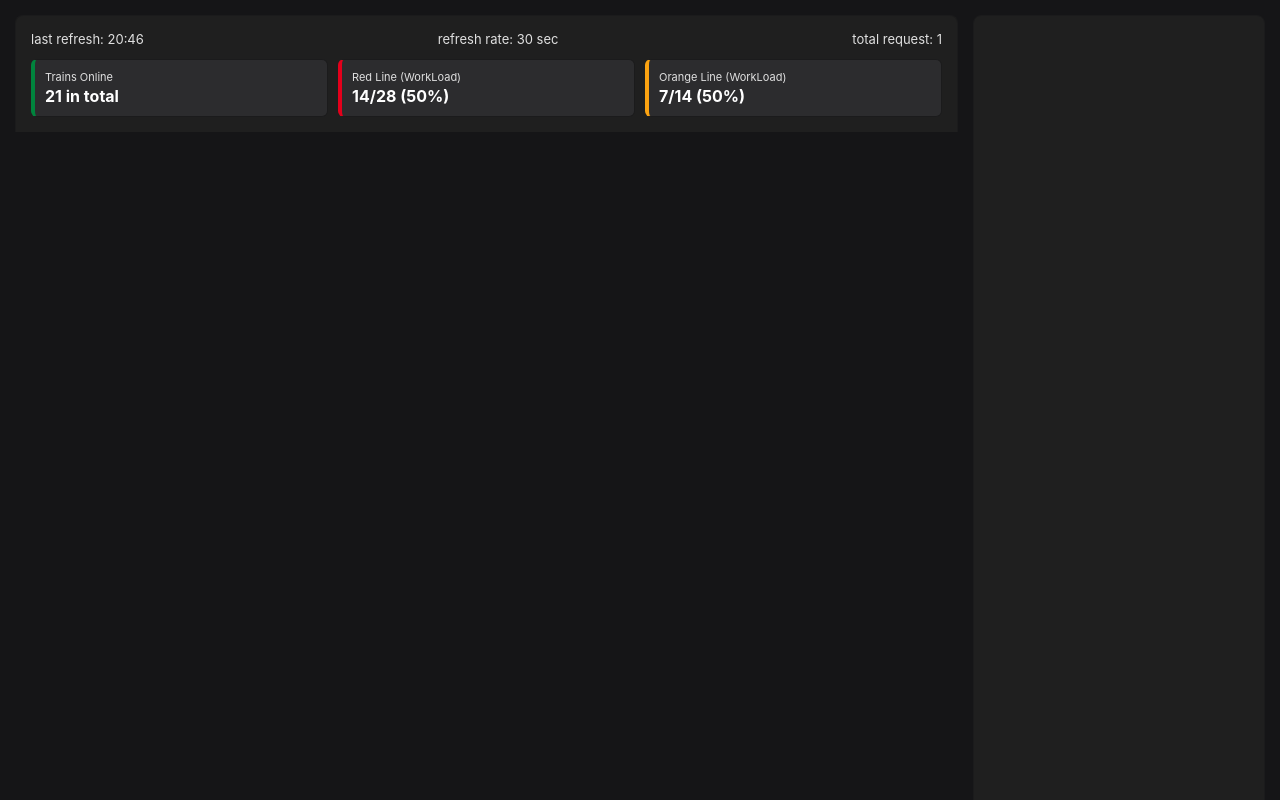
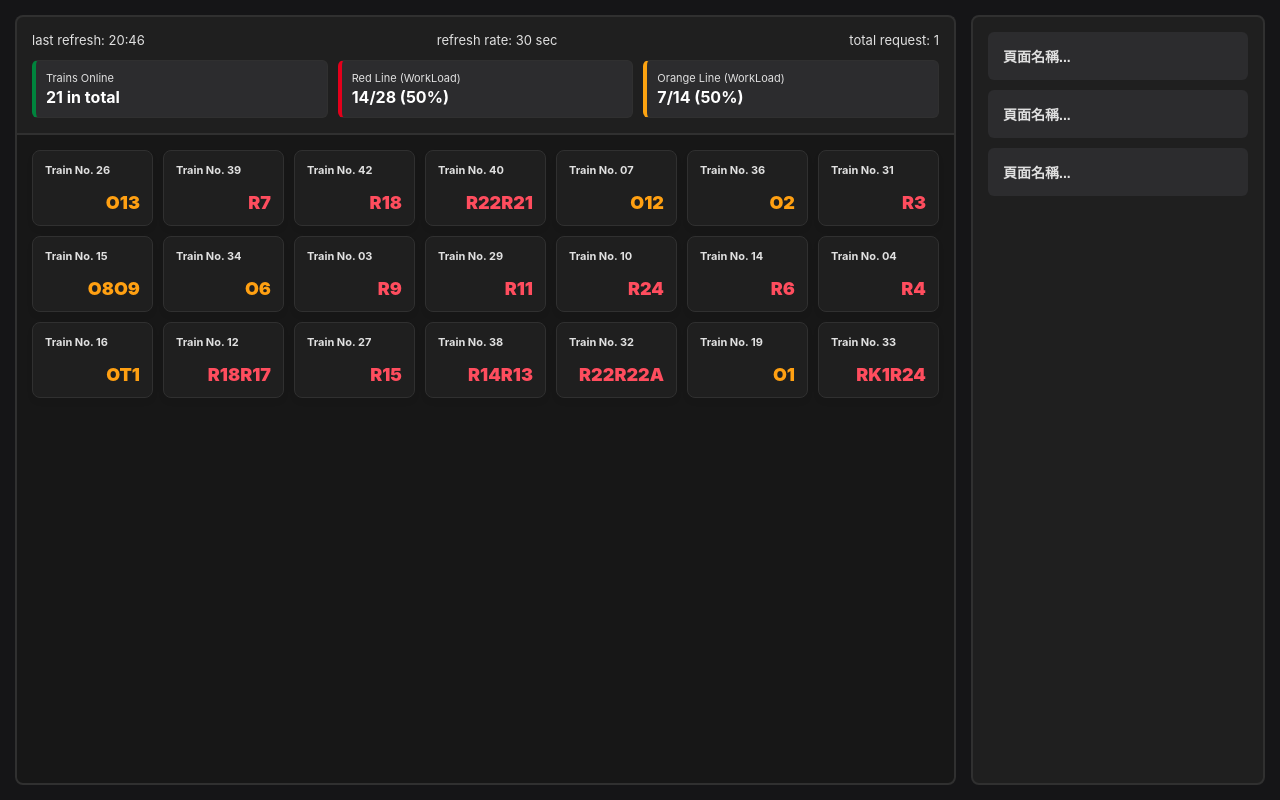
Before and after one commit to Herrrrr98/KRTC-Monitoring, a React (Vite) app: page / in a window 1280 px wide. Built offline with nearby package versions, Linux system fonts and the light colour scheme.

Commit message:
feat: update layout and styling in MainView, enhance train data display, and add navigation buttons

```diff
--- a/index.html
+++ b/index.html
@@ -11,7 +11,8 @@
         margin: 0;
         padding: 0;
         box-sizing: border-box;
-        height: 100%;
+        height: 100vh;
+        max-height: 100vh;
         overflow: hidden;
       }
     </style>
--- a/src/theme.css
+++ b/src/theme.css
@@ -2,7 +2,22 @@
   --bg-body: #151517;
   --bg-panel: #1f1f1f;
   --bg-startBox: #2c2c2e;
+  --bg-trainLiveBox: #171717;
+  --bg-btn: #2c2c2e;
   --text-main: #ffffff;
   --text-meta: #e0e0e0;
-  --border-color: #1b1b1c;
+  --text-red: #ff4d5e;
+  --text-orange: #ffa012;
+  --border-color: #303030;
+  --scrollbar-thumb: #333537;
 }
+
+::-webkit-scrollbar {
+  width: 7px;
+}
+::-webkit-scrollbar-track {
+  background: transparent;
+}
+::-webkit-scrollbar-thumb {
+  background: var(--scrollbar-thumb); border-radius: 3px;
+}
--- a/src/views/MainView.jsx
+++ b/src/views/MainView.jsx
@@ -1,8 +1,36 @@
 import React, { useState, useEffect } from 'react';
+import { useNavigate } from 'react-router-dom';
 import '../theme.css';
 import styles from './app.module.css'
 
 export default function MainView() {
+  const navigate = useNavigate();
+
+  const [trainData, setTrainData] = useState([
+    { no: "26", station: "O13" },
+    { no: "39", station: "R7" },
+    { no: "42", station: "R18" },
+    { no: "40", station: "R22R21" },
+    { no: "07", station: "O12" },
+    { no: "36", station: "O2" },
+    { no: "31", station: "R3" },
+    { no: "15", station: "O8O9" },
+    { no: "34", station: "O6" },
+    { no: "03", station: "R9" },
+    { no: "29", station: "R11" },
+    { no: "10", station: "R24" },
+    { no: "14", station: "R6" },
+    { no: "04", station: "R4" },
+    { no: "16", station: "OT1" },
+    { no: "12", station: "R18R17" },
+    { no: "27", station: "R15" },
+    { no: "38", station: "R14R13" },
+    { no: "32", station: "R22R22A" },
+    { no: "19", station: "O1" },
+    { no: "33", station: "RK1R24" }
+  ]);
+
+
   const lastRefreshTime = "20:46";
   const refreshRate = "30";
   const totalRequest = 1;
@@ -35,8 +63,28 @@ export default function MainView() {
               </div>
             </div>
           </div>
+          <div className={styles.trainLiveBox}>
+            <div className={styles.liveboxContainer}>
+              {trainData.map((train, index) => {
+                const isOrange = train.station.startsWith('O');
+                const colorClass = isOrange ? styles.textOrange : styles.textRed;
+                return (
+                  <div className={styles.liveCard} key={train.no || index}>
+                    <div className={styles.cardTrainNo}>Train No. {train.no}</div>
+                    <div className={`${styles.cardStation} ${colorClass}`}>
+                      {train.station}
+                    </div>
+                  </div>
+                );
+              })}
+            </div>
+          </div>
         </div>
-        <div className={styles.rightNavBox}></div>
+        <div className={styles.rightNavBox}>
+          <button className={styles.navTPBtn} onClick={() => navigate('/path')}>頁面名稱...</button>
+          <button className={styles.navTPBtn} onClick={() => navigate('/path')}>頁面名稱...</button>
+          <button className={styles.navTPBtn} onClick={() => navigate('/path')}>頁面名稱...</button>
+        </div>
       </div>
     </>
   )
--- a/src/views/app.module.css
+++ b/src/views/app.module.css
@@ -2,11 +2,11 @@
   font-family: -apple-system, BlinkMacSystemFont, "Segoe UI", Roboto, sans-serif;
   background-color: var(--bg-body);
   color: var(--text-main);
-  min-height: 100vh;
+  height: 100vh;
   display: flex;
   flex-direction: row;
   overflow: hidden;
-  padding: 15px;
+  padding: 15px 15px 30px 15px;
   gap: 15px;
 }
 
@@ -21,7 +21,7 @@
   background: var(--bg-panel);
   padding: 15px;
   border-radius: 8px 8px 0 0;
-  border: 1px solid var(--border-color);
+  border: 2px solid var(--border-color);
   border-bottom: none;
 }
 
@@ -66,11 +66,93 @@
 .rightNavBox {
   width: 260px;
   background-color: var(--bg-panel);
-  border: 1px solid var(--border-color);
+  border: 2px solid var(--border-color);
   border-radius: 8px;
   padding: 15px;
+  margin-bottom: 30px;
   display: flex;
   flex-direction: column;
   gap: 10px;
   overflow-y: auto;
 }
+
+.navTPBtn {
+  background-color: var(--bg-btn);
+  border: 2px solid var(--border-btn);
+  border-radius: 6px;
+  color: var(--text-meta);
+  padding: 14px 15px;
+  font-size: 14px;
+  font-weight: bold;
+  cursor: pointer;
+  text-align: left;
+  display: block;
+  width: 100%;
+  white-space: nowrap;
+  overflow: hidden;
+  text-overflow: ellipsis;
+  min-height: 40px;
+}
+
+.navTPBtn:hover {
+  transform: translateY(-3px);
+  filter: brightness(1.15);
+  background-color: #2a3141;
+  color: #4f67ad !important;
+  border: 2px solid #4f67ad;
+  box-shadow: 0 5px 5px rgba(115, 157, 247, 0.1);
+}
+
+.navTPBtn:active {
+  transform: scale(0.95);
+}
+
+
+.trainLiveBox {
+  flex: 1;
+  background-color: var(--bg-trainLiveBox);
+  border: 2px solid var(--border-color);
+  border-radius: 0 0 8px 8px;
+  padding: 15px;
+  margin-bottom: 30px;
+  overflow-y: auto;
+}
+
+.liveboxContainer {
+  display: grid;
+  grid-template-columns: repeat(auto-fill, minmax(120px, 1fr));
+  gap: 10px;
+}
+
+.liveCard {
+  background: var(--bg-panel);
+  border: 1px solid var(--border-color);
+  border-radius: 8px;
+  padding: 12px;
+  display: flex;
+  flex-direction: column;
+  justify-content: space-between;
+  height: 50px;
+  box-shadow: 0 4px 6px rgba(0,0,0,0.05);
+}
+
+.cardTrainNo {
+  font-size: 11px;
+  color: var(--text-meta);
+  font-weight: bold;
+}
+
+.cardStation {
+  font-size: 18px;
+  font-weight: 900;
+  text-align: right;
+  align-self: flex-end;
+}
+
+.textRed {
+  color: var(--text-red);
+}
+
+.textOrange {
+  color: var(--text-orange);
+}
```
